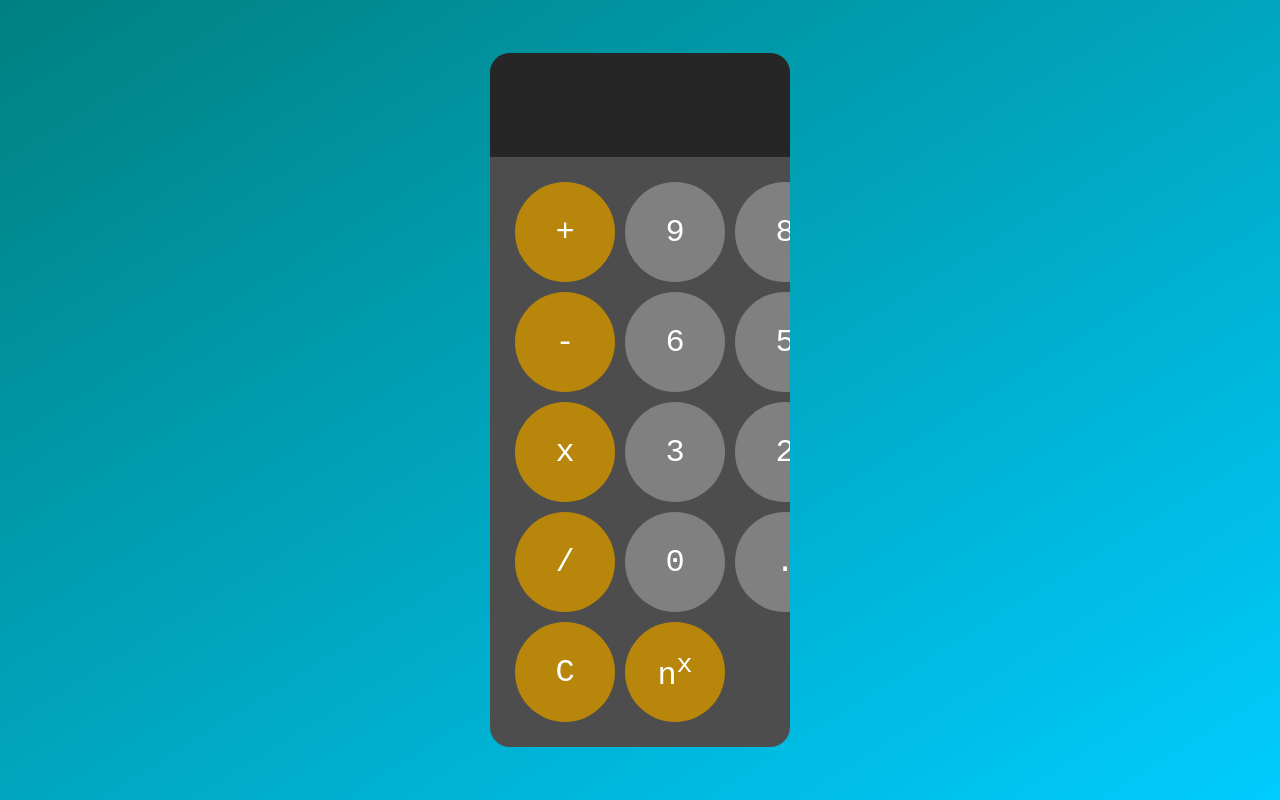
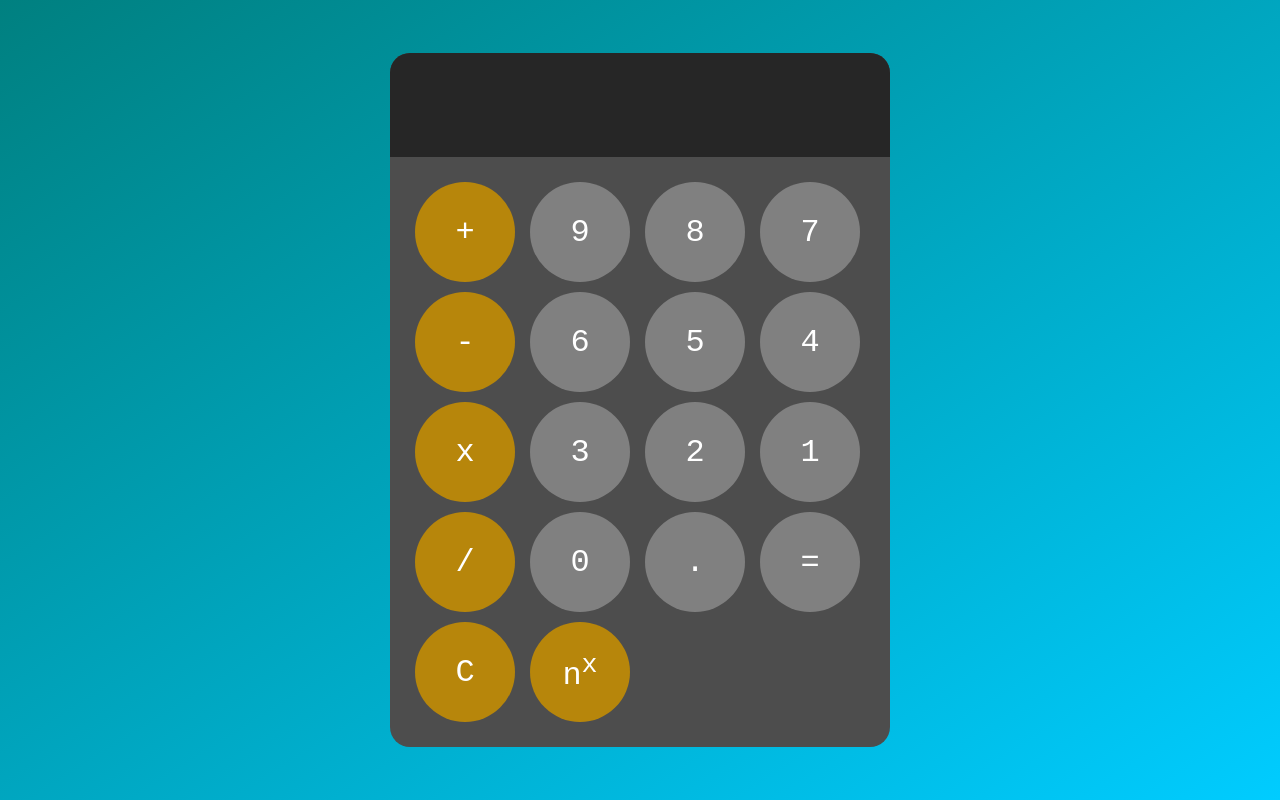
Before and after one commit to OmarCompiled/Calculator, a plain HTML site: page index.html in a window 1280 px wide. Drawn offline with Linux system fonts and the light colour scheme.

Commit message:
Update index.css

```diff
--- a/styles/index.css
+++ b/styles/index.css
@@ -11,7 +11,8 @@ body{
     background-color: hsl(0, 0%, 30%);
     border-radius: 20px;
     overflow: hidden;
-    max-width: 300px;
+    width: 90%;
+    max-width: 500px;
 }
 #display{
     width: 100%;
```
